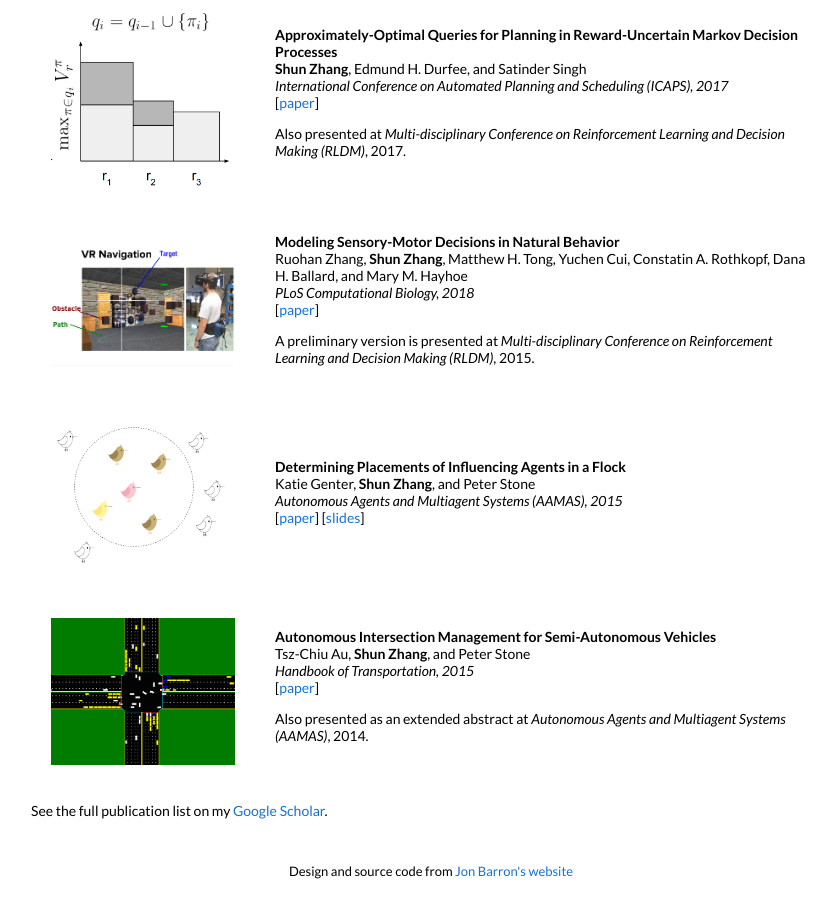
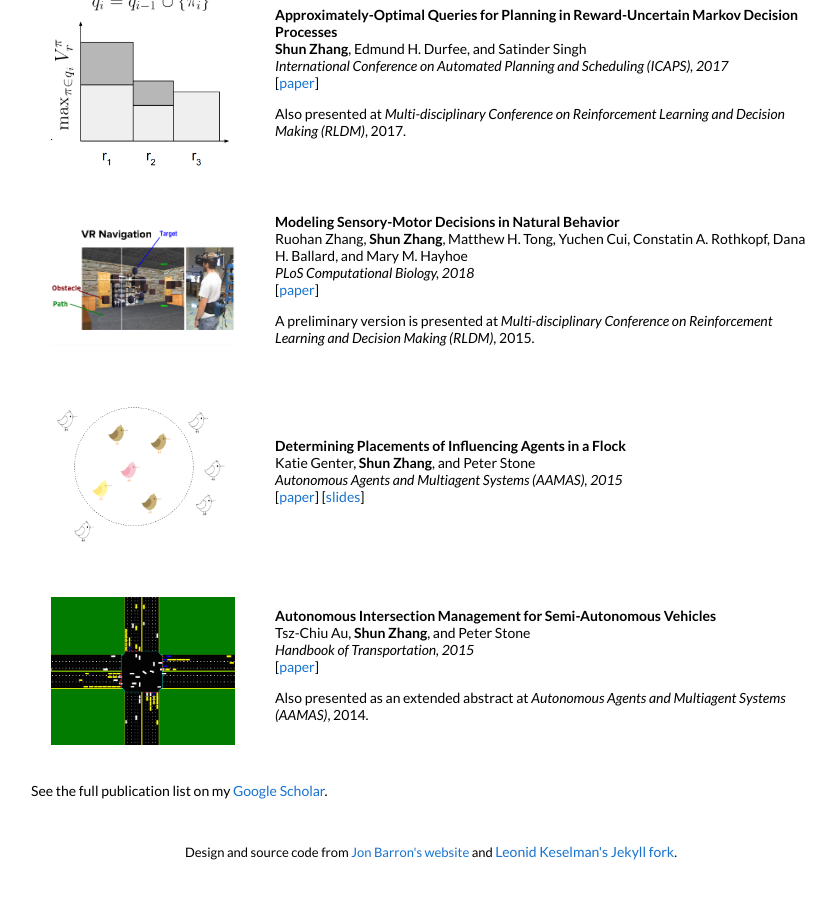
Before and after one commit to shunzh/shunzh.github.io, a Jekyll site: the page built from _posts/2023-01-02-ai-mcts.markdown, in a window 1280 px wide and 900 px high, scrolled down 1505 px. Shown: the whole window, without its empty margins (209-1045 px from the left). Built offline with Jekyll 4.4.1, drawn with Linux system fonts in a browser that asks for light colours.

Commit message:
mc, update fig

```diff
--- a/_config.yml
+++ b/_config.yml
@@ -9,7 +9,7 @@
 # description: the profile of an engineer, researcher and software developer
 
 # URL of your avatar or profile pic (you could use your GitHub profile pic)
-avatar: images/circle_bw_crop.jpg
+avatar: images/shun_profile.jpeg
 
 #
 # Flags below are optional
@@ -21,7 +21,7 @@
 
 # Your website URL (e.g. http://barryclark.github.io or http://www.barryclark.co)
 # Used for Sitemap.xml and your RSS feed
-url: "https://leonidk.com" # the base hostname & protocol for your site
+url: "https://shunzh.github.io" # the base hostname & protocol for your site
 
 # If you're hosting your site at a Project repository on GitHub pages
 # (http://yourusername.github.io/repository-name)
--- a/_layouts/default.html
+++ b/_layouts/default.html
@@ -109,14 +109,15 @@
           {% endfor %}
         </table>
 
-        <p>See the full publication list on my <a href="https://scholar.google.com/citations?user=0Fk7sSAAAAAJ">Google Scholar</a>.</p>
+        <p>See the full publication list on my <a href="https://scholar.google.com/citations?user=0Fk7sSAAAAAJ&sortby=pubdate">Google Scholar</a>.</p>
 
         <table style="width:100%;border:0px;border-spacing:0px;border-collapse:separate;margin-right:auto;margin-left:auto;">
           <tr>
             <td style="padding:0px">
               <br>
               <p style="text-align:center;font-size:small;">
-                Design and source code from <a style="font-size:small;" href="https://jonbarron.info">Jon Barron's website</a>
+                Design and source code from <a style="font-size:small;" href="https://jonbarron.info">Jon Barron's website</a> and <a href="https://github.com/leonidk/new_website">Leonid Keselman's Jekyll fork</a>.
+
               </p>
             </td>
           </tr>
```
Also changed, not shown: images/code-mcts.png.
